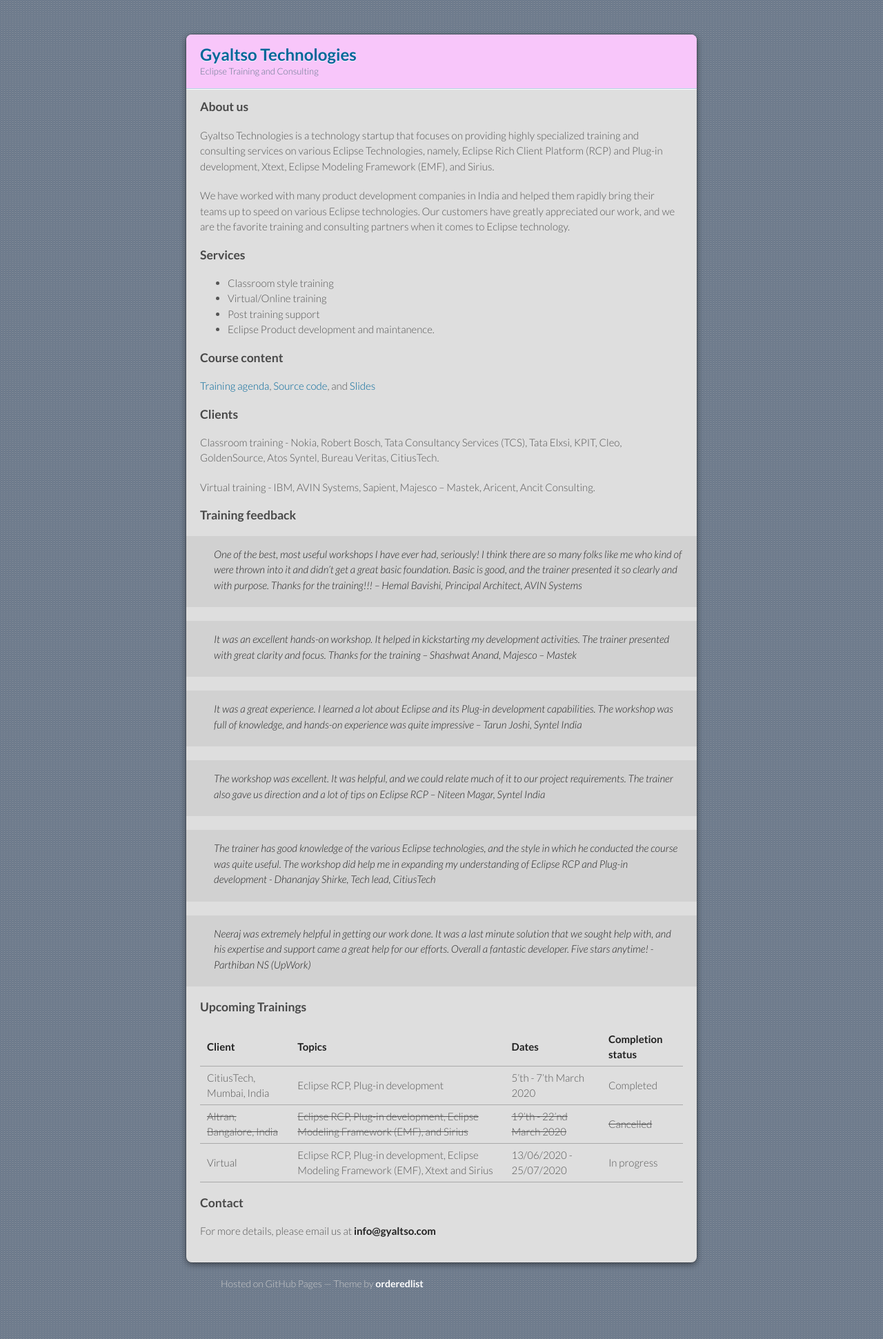
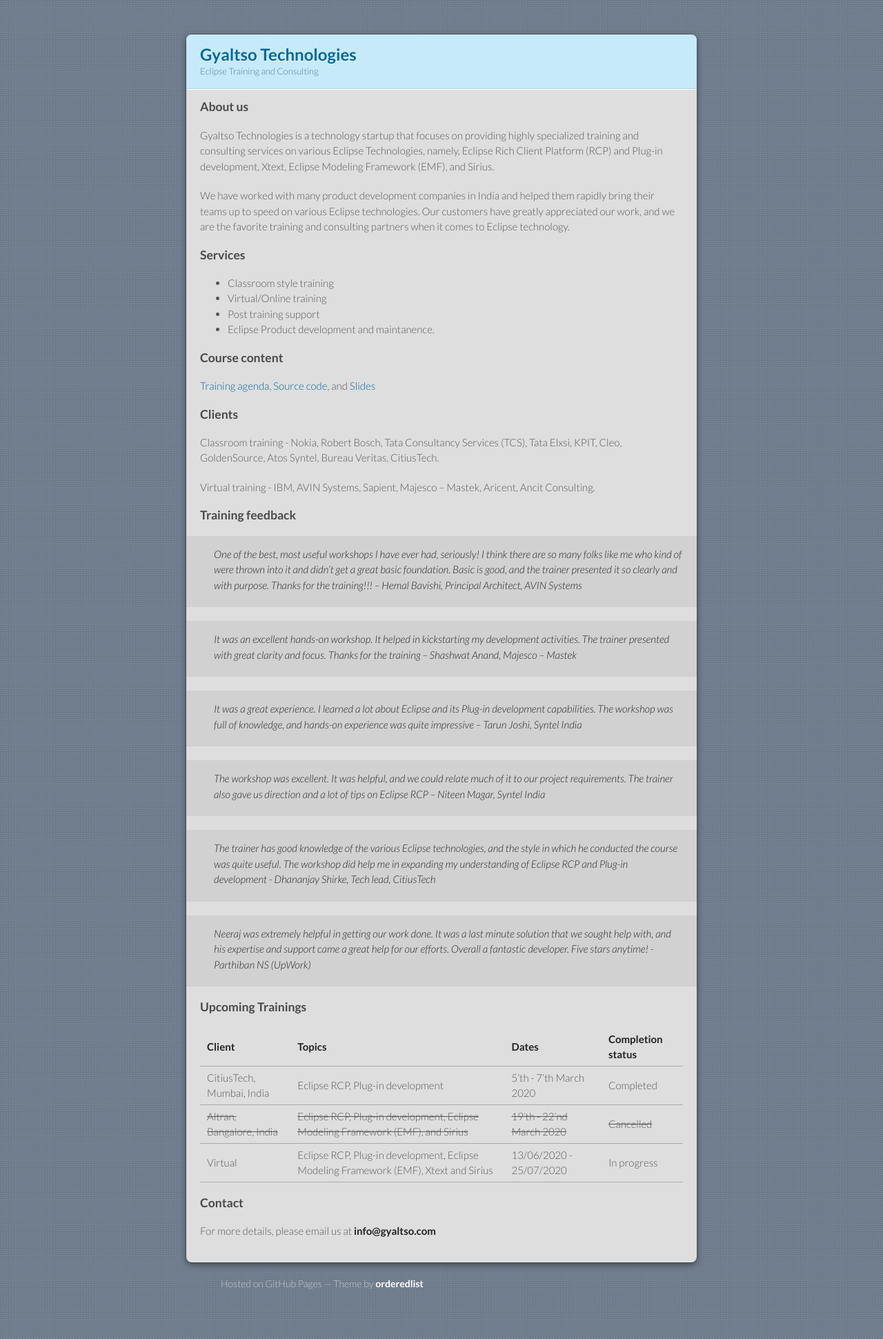
Before and after one commit to gyaltso/gyaltso.github.com, a Jekyll site: the page built from index.md, in a window 1280 px wide. Shown: the whole page at 69% size. Built offline with Jekyll 4.4.1, drawn with Linux system fonts in a browser that asks for light colours; our own code applies the rules of GitHub Pages for plain Markdown files.

Commit message:
Reverted back changed

```diff
--- a/_sass/jekyll-theme-modernist.scss
+++ b/_sass/jekyll-theme-modernist.scss
@@ -48,7 +48,7 @@ strong {
 
 header {
   border-radius: 8px 8px 0 0;
-  background: #f8c6fa;
+  background: #c6eafa;
   background: linear_gradient(#ddfbfc, #c6eafa);
   position: relative;
   padding: 15px 20px;
```
